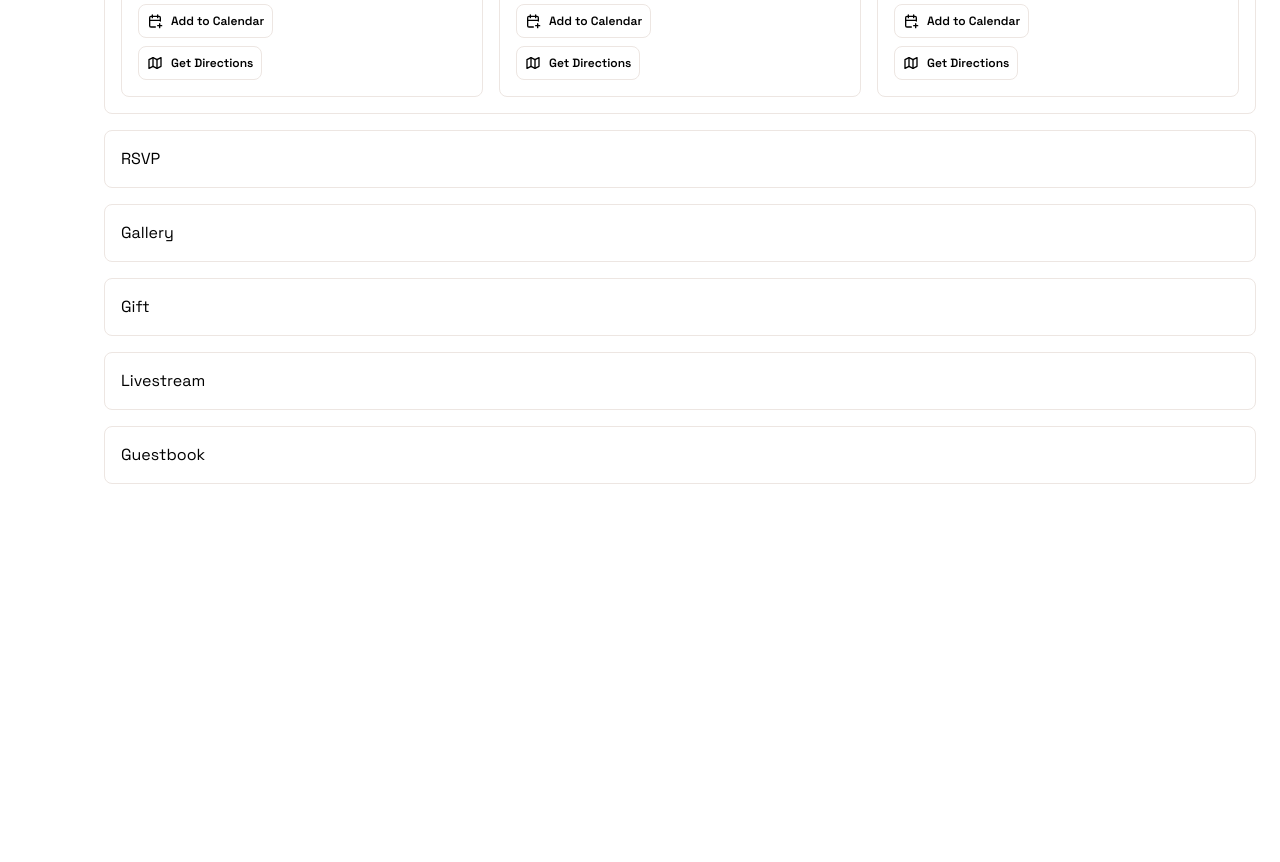
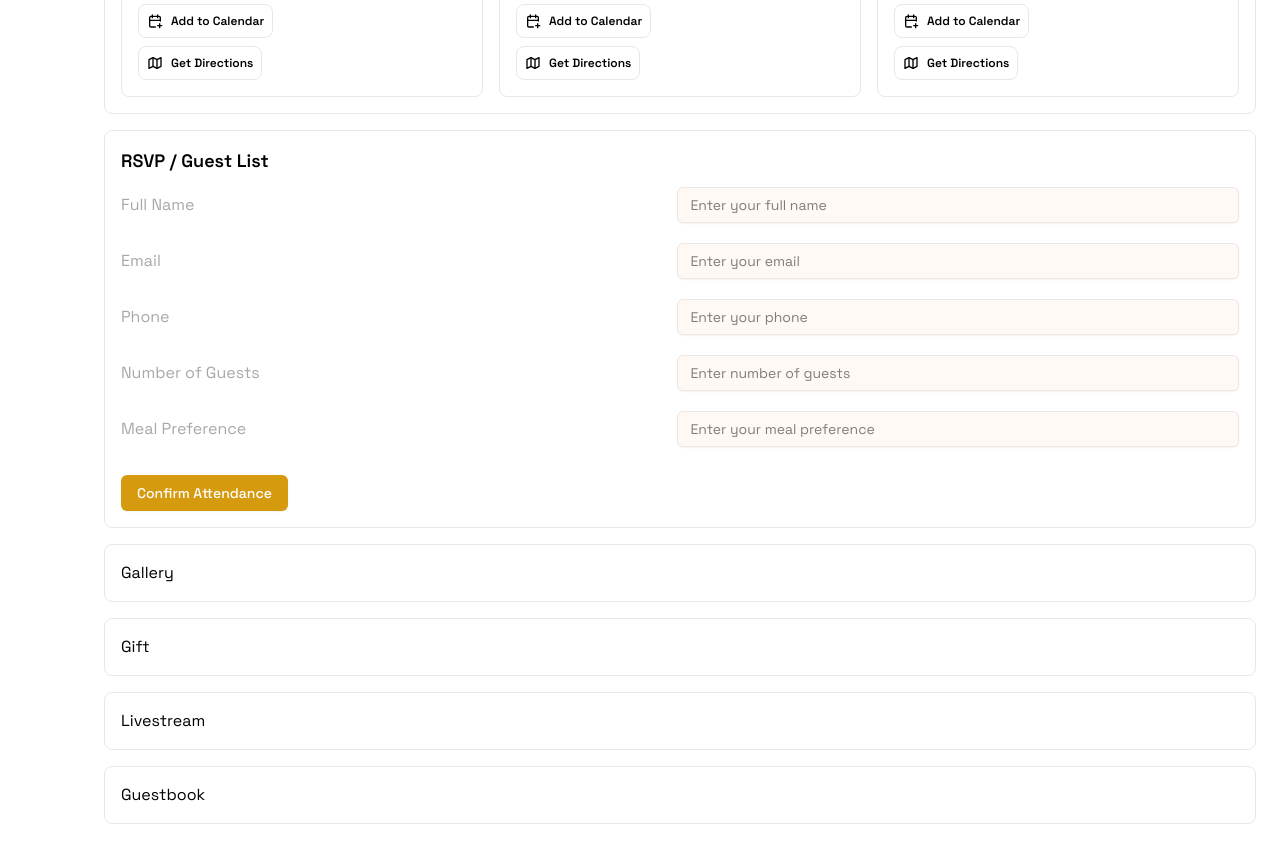
Before and after one commit to Clinzho1996/hispromise25, a Next.js app: page / in a window 1280 px wide. Shown: the part 1520-2382 px from the top of the page. Before the commit the page ends 2052 px from the top, so only its background shows below. Built offline with nearby package versions, Linux system fonts and the light colour scheme.

Commit message:
eevents comp

```diff
--- a/components/RSVP.tsx
+++ b/components/RSVP.tsx
@@ -1,4 +1,6 @@
 import { Space_Grotesk } from "next/font/google";
+import { Button } from "./ui/button";
+import { Input } from "./ui/input";
 
 const spaceGrotesk = Space_Grotesk({ subsets: ["latin"] });
 
@@ -6,7 +8,55 @@ function RSVP() {
 	return (
 		<div
 			className={`${spaceGrotesk.className} mt-4 border rounded-lg p-4 border-[#EDE6E2] flex flex-col gap-3`}>
-			RSVP
+			<p className="text-lg font-semibold">RSVP / Guest List</p>
+
+			<div className="flex flex-col gap-5">
+				<div className="flex flex-col sm:flex-row justify-between items-center gap-2">
+					<p className="w-full text-[#A8A8A8]">Full Name</p>
+					<Input
+						placeholder="Enter your full name"
+						className="w-full border border-[#EDE6E2] bg-[#fff9f6] p-3"
+					/>
+				</div>
+				<div className="flex flex-col sm:flex-row justify-between items-center gap-2">
+					<p className="w-full text-[#A8A8A8]">Email</p>
+					<Input
+						placeholder="Enter your email"
+						type="email"
+						className="w-full border border-[#EDE6E2] bg-[#fff9f6] p-3"
+					/>
+				</div>
+				<div className="flex flex-col sm:flex-row justify-between items-center gap-2">
+					<p className="w-full text-[#A8A8A8]">Phone</p>
+					<Input
+						placeholder="Enter your phone"
+						type="text"
+						className="w-full border border-[#EDE6E2] bg-[#fff9f6] p-3"
+					/>
+				</div>
+
+				<div className="flex flex-col sm:flex-row justify-between items-center gap-2">
+					<p className="w-full text-[#A8A8A8]">Number of Guests</p>
+					<Input
+						placeholder="Enter number of guests"
+						type="number"
+						className="w-full border border-[#EDE6E2] bg-[#fff9f6] p-3"
+					/>
+				</div>
+
+				<div className="flex flex-col sm:flex-row justify-between items-center gap-2">
+					<p className="w-full text-[#A8A8A8]">Meal Preference</p>
+					<Input
+						placeholder="Enter your meal preference"
+						type="text"
+						className="w-full border border-[#EDE6E2] bg-[#fff9f6] p-3"
+					/>
+				</div>
+			</div>
+
+			<Button className="mt-4 bg-[#D69A0F] text-white hover:bg-[#bc390d] w-fit">
+				Confirm Attendance
+			</Button>
 		</div>
 	);
 }
```
